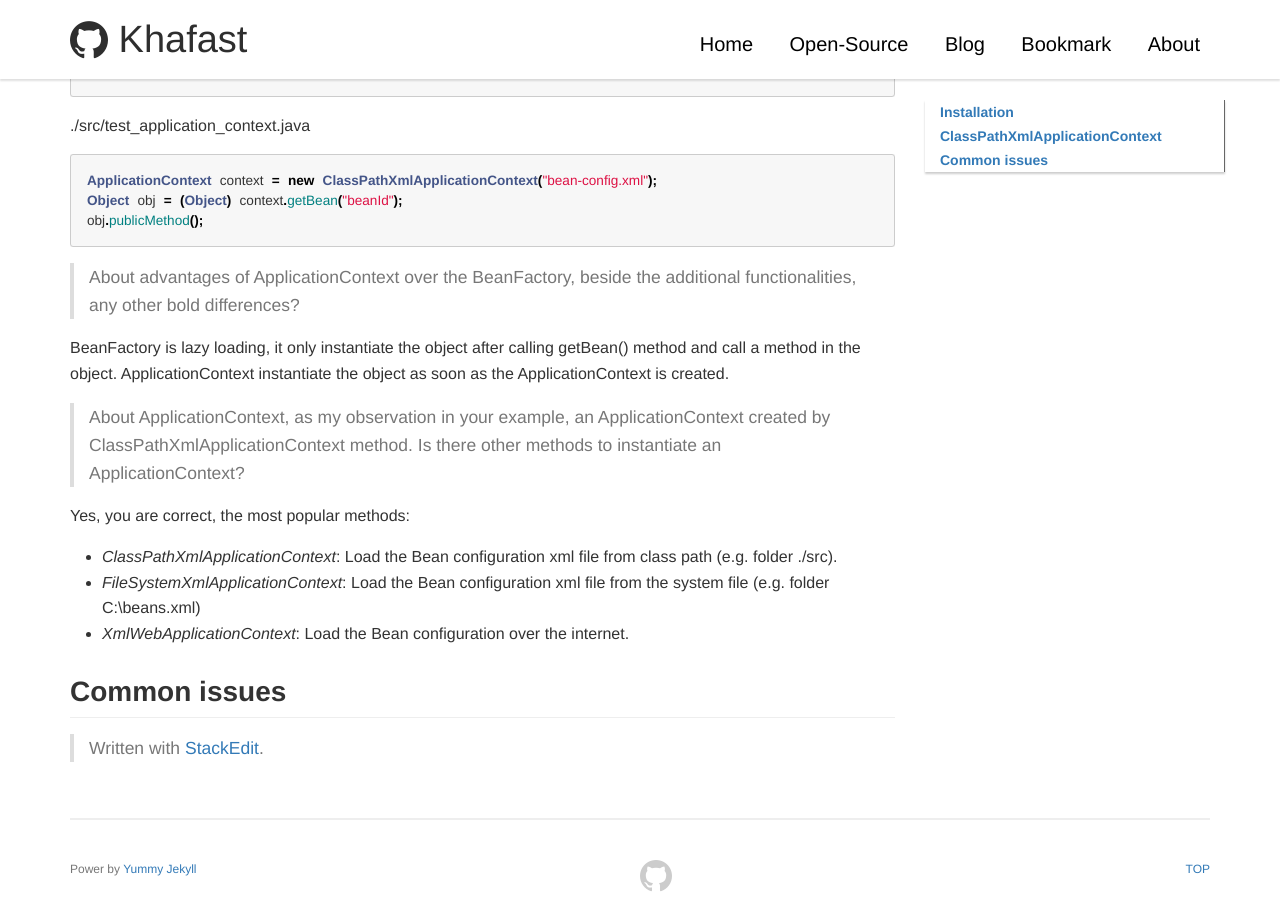
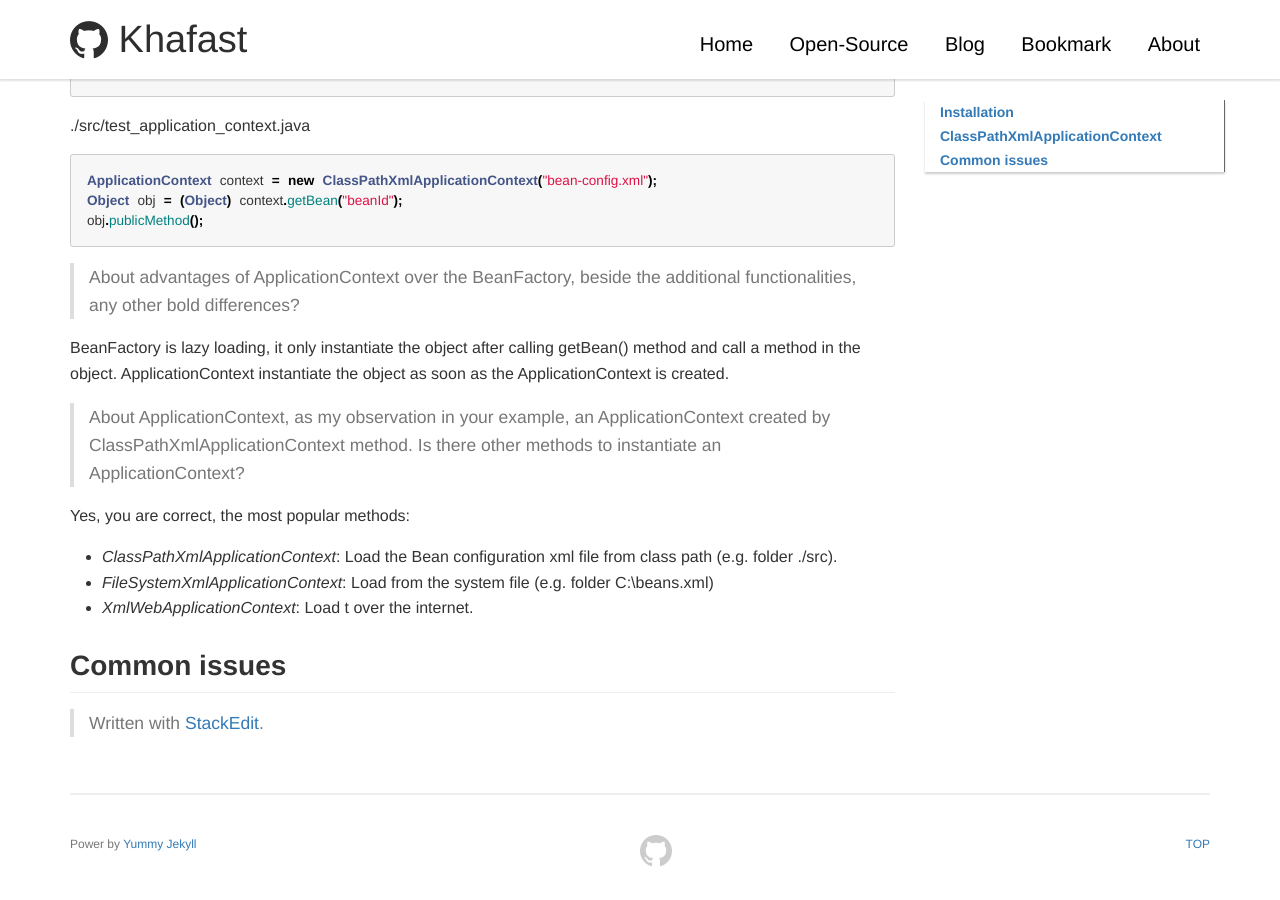
Before and after one commit to khafast/khafast.github.io, a Jekyll site: the page built from _posts/2018/2018-12-22-Overview-Java-Spring-MVC.md, in a window 1280 px wide and 900 px high, scrolled down 1332 px. Built offline with Jekyll 4.4.1, drawn with Linux system fonts in a browser that asks for light colours; our own code applies the rules of GitHub Pages for plain Markdown files; comment, search, counter and statistics services are not loaded; after the commit the page ends 2207 px from its top, so only the background shows below that.

Commit message:
_posts/2018/2018-12-22-Overview-Java-Spring-MVC.md updated from https://stackedit.io/

```diff
--- a/_posts/2018/2018-12-22-Overview-Java-Spring-MVC.md
+++ b/_posts/2018/2018-12-22-Overview-Java-Spring-MVC.md
@@ -53,13 +53,14 @@ ApplicationContext instantiate the object as soon as the ApplicationContext is c
 Yes, you are correct,  the most popular methods:
 
 - *ClassPathXmlApplicationContext*: Load the Bean configuration xml file from class path (e.g. folder ./src).
-- *FileSystemXmlApplicationContext*: Load the Bean configuration xml file from the system file (e.g. folder C:\beans.xml)
-- *XmlWebApplicationContext*: Load the Bean configuration over the internet.
+- *FileSystemXmlApplicationContext*: Load from the system file (e.g. folder C:\beans.xml)
+- *XmlWebApplicationContext*: Load t over the internet.
 
 ## Common issues
 
 > Written with [StackEdit](https://stackedit.io/).
 <!--stackedit_data:
-eyJoaXN0b3J5IjpbLTEwMDc0MzYzOTUsLTE4NjUwMzE2NDQsLT
-ExOTY3MTQ3MzYsLTg2MDU3MDA4NywxNDY5NzI3OTA4XX0=
+eyJoaXN0b3J5IjpbLTE1MDQ2OTE4MDYsLTEwMDc0MzYzOTUsLT
+E4NjUwMzE2NDQsLTExOTY3MTQ3MzYsLTg2MDU3MDA4NywxNDY5
+NzI3OTA4XX0=
 -->
```
